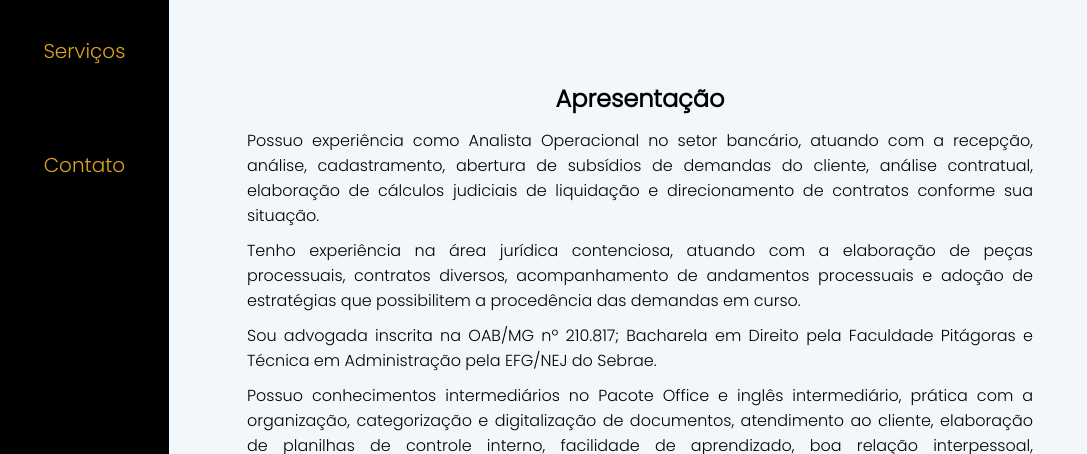
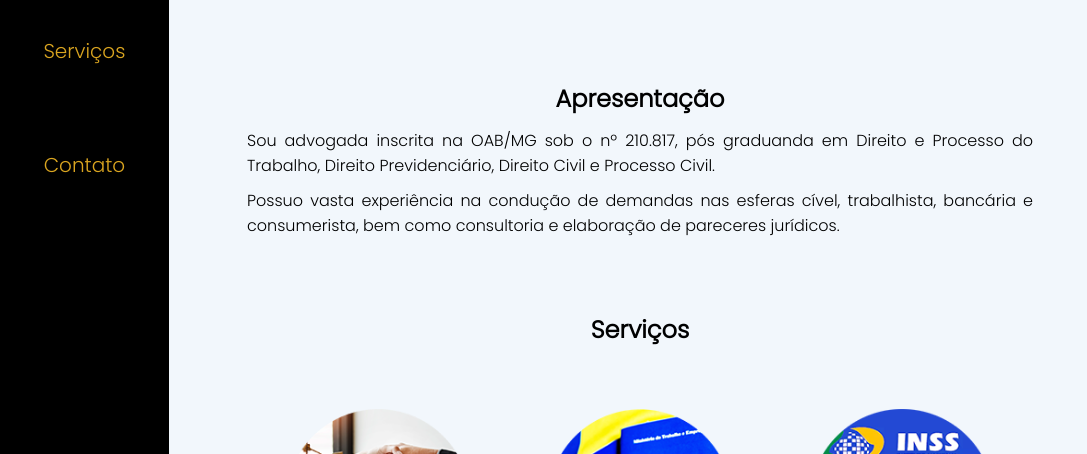
Before and after one commit to HRicson/Dafna-Advocacia-Contato, a plain HTML site: page index.html in a window 1280 px wide. Shown: the part 346-800 px from the top of the page, without its empty margins (0-1087 px from the left). Drawn offline with Linux system fonts and the light colour scheme.

Commit message:
Apresentação atualizada

```diff
--- a/index.html
+++ b/index.html
@@ -56,21 +56,14 @@
 
             <h2>Apresentação</h2>
 
-            <p>Possuo experiência como Analista Operacional no setor bancário, atuando com a recepção, análise,
-                cadastramento, abertura de subsídios de demandas do cliente, análise contratual, elaboração de cálculos
-                judiciais de liquidação e direcionamento de contratos conforme sua situação.</p>
+            <p> Sou advogada inscrita na OAB/MG sob o nº 210.817, pós graduanda em Direito e Processo do Trabalho,
+                Direito
+                Previdenciário, Direito Civil e Processo Civil. </p>
 
-            <p>Tenho experiência na área jurídica contenciosa, atuando com a elaboração de peças processuais, contratos
-                diversos, acompanhamento de andamentos processuais e adoção de estratégias que possibilitem a
-                procedência das demandas em curso.</p>
+            <p>Possuo vasta experiência na condução de demandas nas esferas
+                cível, trabalhista, bancária e consumerista, bem como consultoria e elaboração de pareceres jurídicos.
+            </p>
 
-            <p>Sou advogada inscrita na OAB/MG nº 210.817; Bacharela em Direito pela Faculdade Pitágoras e Técnica em
-                Administração pela EFG/NEJ do Sebrae.</p>
-
-            <p>Possuo conhecimentos intermediários no Pacote Office e inglês intermediário, prática com a organização,
-                categorização e digitalização de documentos, atendimento ao cliente, elaboração de planilhas de controle
-                interno, facilidade de aprendizado, boa relação interpessoal, comprometimento e dedicação com as metas
-                estabelecidas e boa fluência verbal.</p>
         </div>
 
 
```
